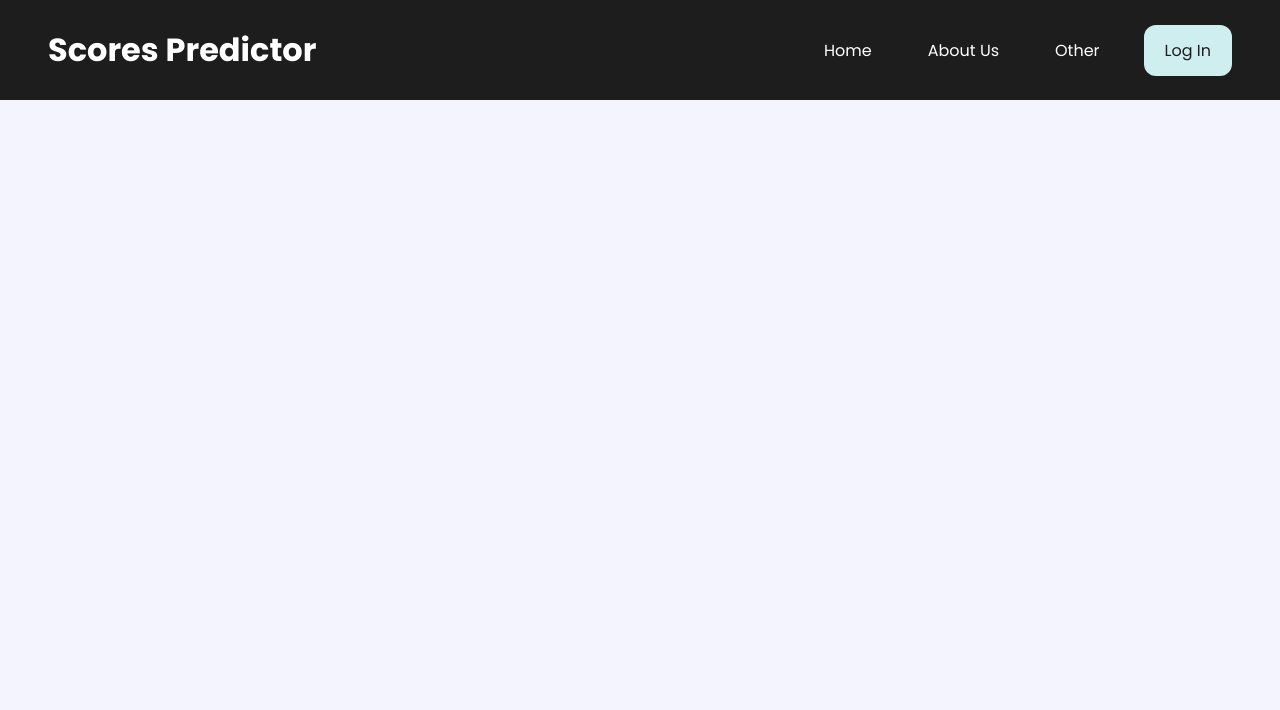
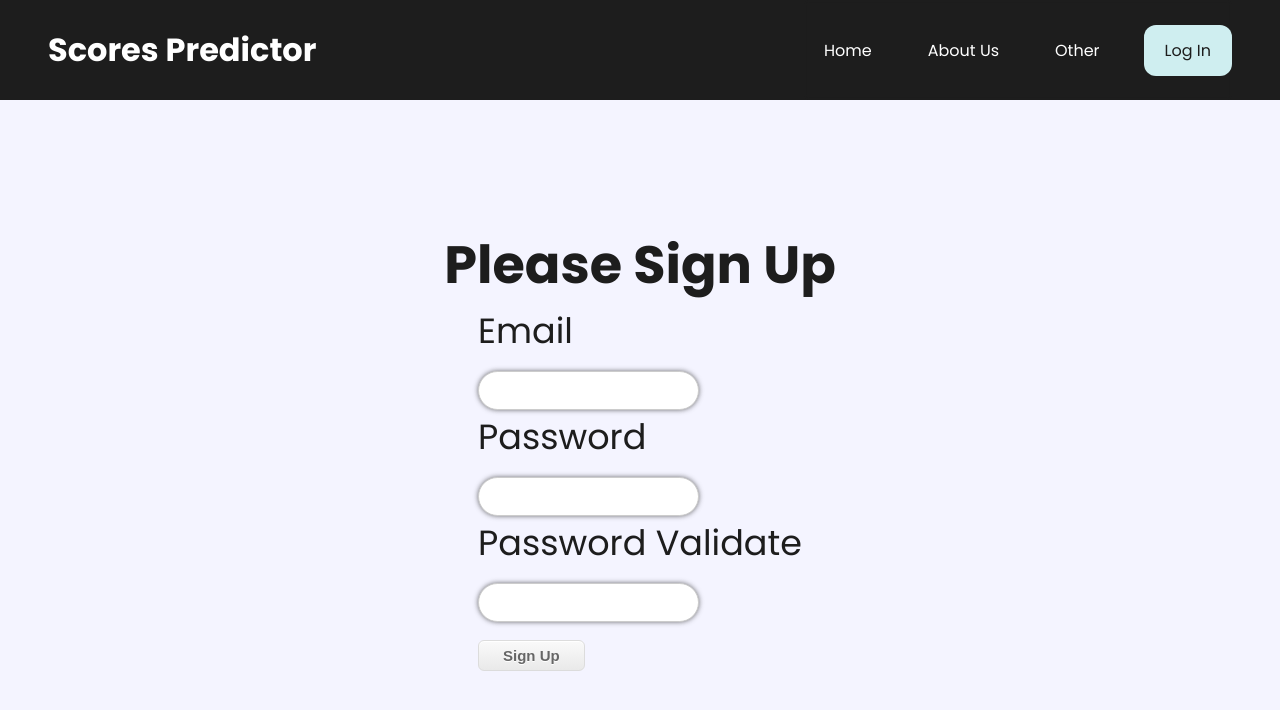
Before and after one commit to LironKarpassi/ScoresPredictor, a React (Create React App) app: page /page-signup in a window 1280 px wide. Shown: the top 710 px of the page. Built offline with nearby package versions, Linux system fonts and the light colour scheme; no server answers.

Commit message:
connectedtofirebase

```diff
--- a/package.json
+++ b/package.json
@@ -6,6 +6,7 @@
     "@testing-library/jest-dom": "^5.14.1",
     "@testing-library/react": "^11.2.7",
     "@testing-library/user-event": "^12.8.3",
+    "firebase": "^8.10.0",
     "node-sass": "^6.0.1",
     "react": "^17.0.2",
     "react-dom": "^17.0.2",
--- a/src/App.js
+++ b/src/App.js
@@ -1,13 +1,38 @@
+import React, { useEffect } from 'react';
 import Layout from "./components/Layout";
-import { Switch, Route } from "react-router-dom";
+import { Switch, Route, Redirect } from "react-router-dom";
 import Home from "./pages/Home";
 import AboutUs from "./pages/AboutUs";
 import Other from "./pages/Other";
 import LoginPage from "./pages/LoginPage";
+import SignUp from "./pages/SignUpPage";
+import { auth } from "./api/firebase";
+import ScorePredictor from './pages/ScorePredictor';
 
 function App() {
+
+    const [currentUser, setCurrentUser] = React.useState();
+    const [loading, setLoading] = React.useState(true);
+
+    useEffect(() => {
+        auth().onAuthStateChanged((user) => {
+            if(user) {
+                console.log("Logged in");
+            }
+            else {
+                console.log("Logged out");
+            }
+            setCurrentUser(user);
+            setLoading(false);
+        });
+    })
+
+    if(loading) {
+        return (<div>Loading...</div>)
+    }
+
     return (
-        <Layout>
+        <Layout currentUser={currentUser}>
             <Switch>
                 <Route path="/" exact>
                     <Home />
@@ -22,7 +47,13 @@ function App() {
                     <Other />
                 </Route>
                 <Route path="/page-login">
-                    <LoginPage />
+                    {!currentUser ? <LoginPage /> : <Redirect to='/page-score-predictor'/>}
+                </Route>
+                <Route path="/page-signup">
+                    {!currentUser ?  <SignUp /> : <Redirect to='/home-page'/>}
+                </Route>
+                <Route path="/page-score-predictor">
+                    {!currentUser ? <LoginPage /> : <ScorePredictor />}
                 </Route>
             </Switch>
         </Layout>
--- /dev/null
+++ b/src/api/firebase.js
@@ -0,0 +1,23 @@
+import firebase from 'firebase/app';
+import 'firebase/firestore';
+import 'firebase/auth';
+
+const firebaseConfig = {
+  apiKey: "AIzaSyDQG6zpiMO0qbmJuFKEy-7pUvmqbyshRWg",
+  authDomain: "scores-predictor.firebaseapp.com",
+  projectId: "scores-predictor",
+  storageBucket: "scores-predictor.appspot.com",
+  messagingSenderId: "236188361759",
+  appId: "1:236188361759:web:61bc6ee7963766ae86212a",
+  measurementId: "G-LLX7TY779W",
+};
+
+// Initialize Firebase
+
+if(!firebase.apps.length) {
+    firebase.initializeApp(firebaseConfig);
+}
+const db = firebase.firestore;
+const auth = firebase.auth;
+
+export { db, auth };
--- a/src/components/Header.js
+++ b/src/components/Header.js
@@ -5,8 +5,9 @@ import { AiOutlineClose } from "react-icons/ai";
 
 import classes from "./Header.module.scss";
 import { Link, useHistory } from "react-router-dom";
+import { auth } from "../api/firebase";
 
-const Header = () => {
+const Header = ({userExists}) => {
     const history = useHistory();
     const [menuOpen, setMenuOpen] = useState(false);
     const [size, setSize] = useState({
@@ -68,8 +69,14 @@ const Header = () => {
                                 Other
                             </Link>
                         </li>
+                        {userExists && <li>
+                            <Link to="/page-score-predictor" onClick={menuToggleHandler}>
+                                Score Predictor
+                            </Link>
+                        </li>}
                     </ul>
-                    <button onClick={ctaClickHandler}>Log In</button>
+                    {userExists ? <div>{auth().currentUser.email}<br/><a href="#" onClick={() => auth().signOut()}>Sign out</a></div> :
+                    <button onClick={ctaClickHandler}>Log In</button> }
                 </nav>
                 <div className={classes.header__content__toggle}>
                     {!menuOpen ? (
--- a/src/components/Layout.js
+++ b/src/components/Layout.js
@@ -3,10 +3,10 @@ import Header from "./Header";
 
 import classes from "./Layout.module.scss";
 
-const Layout = ({ children }) => {
+const Layout = ({ children, currentUser }) => {
     return (
         <>
-            <Header />
+            <Header userExists={currentUser !== null}/>
             <div className={classes.container}>{children}</div>
         </>
     );
--- a/src/pages/LoginPage.js
+++ b/src/pages/LoginPage.js
@@ -1,21 +1,35 @@
 import React from 'react';
 import './Login.css';
+import { db, auth } from "../api/firebase";
 
 export default function Login() {
+
+  const [email, setEmail] = React.useState('');
+  const [password, setPassword] = React.useState('');
+
+  const login = () => {
+    return auth().signInWithEmailAndPassword(email, password).catch(function(error) {
+      console.log(error.code + ": " + error.message);
+      alert(error.message);
+   });
+  }
+
+
   return(
     <div className="login-wrapper">
       <h2>Please Log In</h2>
       <form>
-        <label >
-          <p>Username</p>
-          <input type="text" className="input"/>
+        <label>
+          <p>Email</p>
+          <input type="text" className="input" value={email} onChange={(e) => setEmail(e.target.value)} />
         </label>
         <label>
           <p>Password</p>
-          <input type="password" className="input" />
+          <input type="password" className="input" value={password} onChange={(e) => setPassword(e.target.value)} />
         </label>
         <div>
-          <button type="login" className="loginbutton">Log in</button>
+          <button type="button" className="loginbutton" onClick={login}>Log in</button>
+          <a href="/page-signup" className="loginbutton">sign up</a>
         </div>
       </form>
     </div>
--- /dev/null
+++ b/src/pages/ScorePredictor.js
@@ -0,0 +1,7 @@
+import React from "react";
+
+const ScorePredictor = () => {
+    return <h1>Score Predictor</h1>;
+};
+
+export default ScorePredictor;
--- /dev/null
+++ b/src/pages/SignUpPage.js
@@ -0,0 +1,57 @@
+import React from "react";
+import "./Login.css";
+import { db, auth } from "../api/firebase";
+
+export default function SignUp() {
+
+  const [email, setEmail] = React.useState('');
+  const [password, setPassword] = React.useState('');
+  const [passwordV, setPasswordV] = React.useState('');
+
+  const registerWithEmailAndPassword = async () => {
+
+    if(password !== passwordV) {
+      alert('Password validate failed.');
+      return;
+    }
+
+    try {
+      const res = await auth().createUserWithEmailAndPassword(email, password);
+      const user = res.user;
+      await db().collection("users").doc(user.uid).set({
+        uid: user.uid,
+        authProvider: "local",
+        email,
+      });
+    } catch (err) {
+      console.log(err.code + ": " + err.message);
+      alert(err.message);
+    }
+  };
+
+
+  return (
+    <div className="login-wrapper">
+      <h2>Please Sign Up</h2>
+      <form>
+        <label>
+          <p>Email</p>
+          <input type="text" className="input" value={email} onChange={(e) => setEmail(e.target.value)} />
+        </label>
+        <label>
+          <p>Password</p>
+          <input type="password" className="input" value={password} onChange={(e) => setPassword(e.target.value)} />
+        </label>
+        <label>
+          <p>Password Validate</p>
+          <input type="password" className="input" value={passwordV} onChange={(e) => setPasswordV(e.target.value)} />
+        </label>
+        <div>
+          <button type='button' className="loginbutton" onClick={async () => registerWithEmailAndPassword()}>
+            Sign Up
+          </button>
+        </div>
+      </form>
+    </div>
+  );
+}
```
Also changed, not shown: 1 other file (tests, documents, lock files or other folders).
